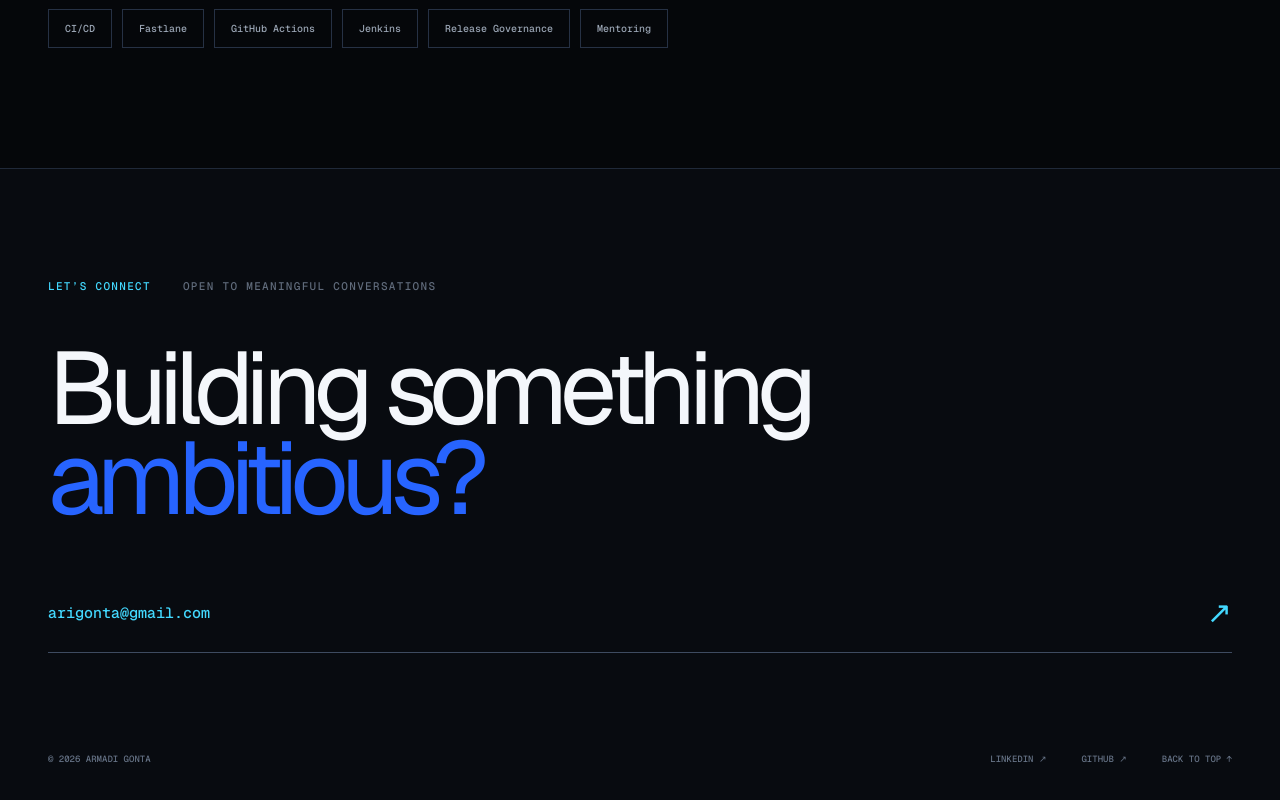
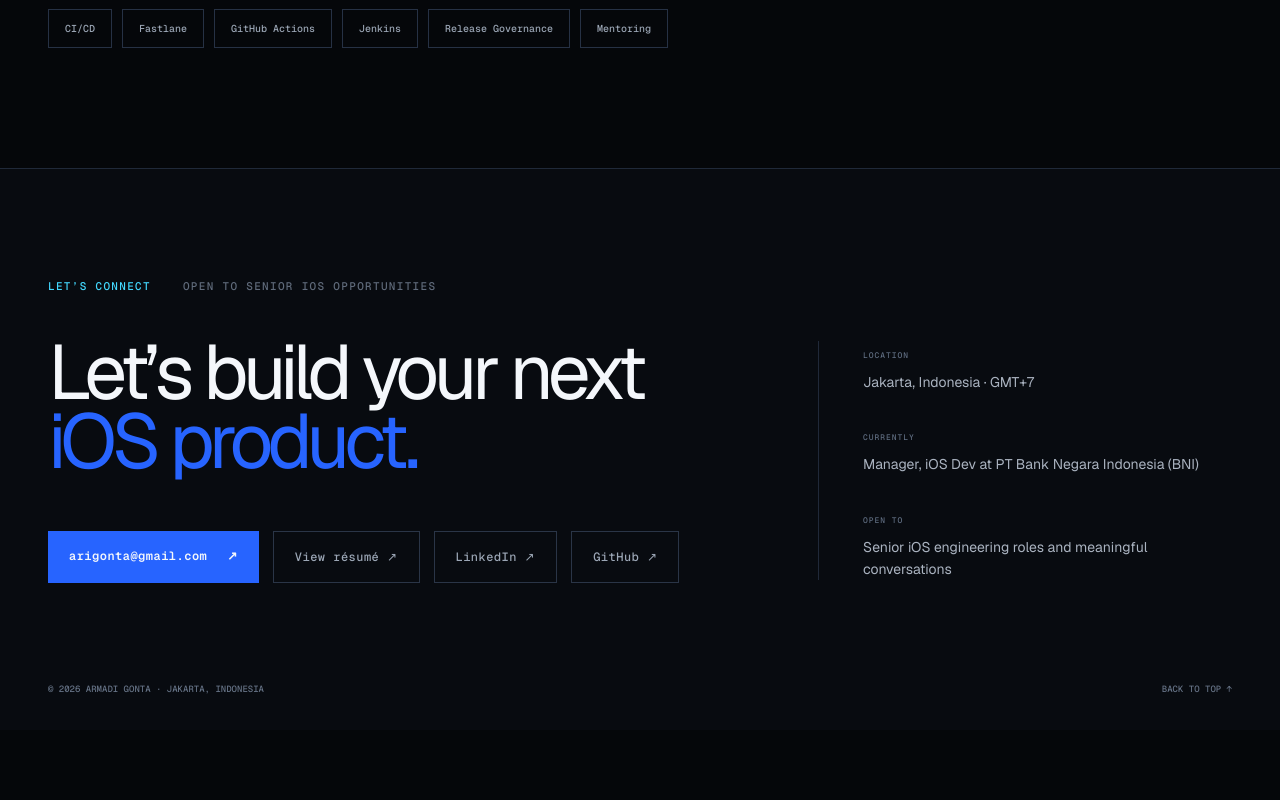
Before and after one commit to arigonta/personal-website, a Next.js app: page /personal-website/ in a window 1280 px wide. Shown: the part 3705-4505 px from the top of the page. After the commit the page ends 4435 px from the top, so only its background shows below. Built offline with nearby package versions, Linux system fonts and the light colour scheme.

Commit message:
Redesign footer contact section and rewrite README

```diff
--- a/app/page.tsx
+++ b/app/page.tsx
@@ -235,10 +235,24 @@ export default function Home() {
 
       <footer id="contact">
         <div className="shell footerInner">
-          <p className="eyebrow"><span>Let’s connect</span> Open to meaningful conversations</p>
-          <h2>Building something<br /><em>ambitious?</em></h2>
-          <a className="email" href="mailto:arigonta@gmail.com">arigonta@gmail.com <span>↗</span></a>
-          <div className="footerBottom"><span>© 2026 Armadi Gonta</span><a href="https://linkedin.com/in/arigonta" target="_blank" rel="noreferrer">LinkedIn ↗</a><a href="https://github.com/arigonta" target="_blank" rel="noreferrer">GitHub ↗</a><a href="#top">Back to top ↑</a></div>
+          <p className="eyebrow"><span>Let’s connect</span> Open to senior iOS opportunities</p>
+          <div className="footerGrid">
+            <div>
+              <h2>Let’s build your next<br /><em>iOS product.</em></h2>
+              <div className="footerActions">
+                <a className="primaryButton" href="mailto:arigonta@gmail.com">arigonta@gmail.com <span>↗</span></a>
+                <a className="outlineButton" href="./Armadi_Gonta_Resume.pdf" target="_blank">View résumé ↗</a>
+                <a className="outlineButton" href="https://linkedin.com/in/arigonta" target="_blank" rel="noreferrer">LinkedIn ↗</a>
+                <a className="outlineButton" href="https://github.com/arigonta" target="_blank" rel="noreferrer">GitHub ↗</a>
+              </div>
+            </div>
+            <div className="footerFacts">
+              <div><span>Location</span><p>Jakarta, Indonesia · GMT+7</p></div>
+              <div><span>Currently</span><p>Manager, iOS Dev at PT Bank Negara Indonesia (BNI)</p></div>
+              <div><span>Open to</span><p>Senior iOS engineering roles and meaningful conversations</p></div>
+            </div>
+          </div>
+          <div className="footerBottom"><span>© 2026 Armadi Gonta · Jakarta, Indonesia</span><a href="#top">Back to top ↑</a></div>
         </div>
       </footer>
     </main>
```
Also changed, not shown: app/globals.css, 2 other files (tests, documents, lock files or other folders).
